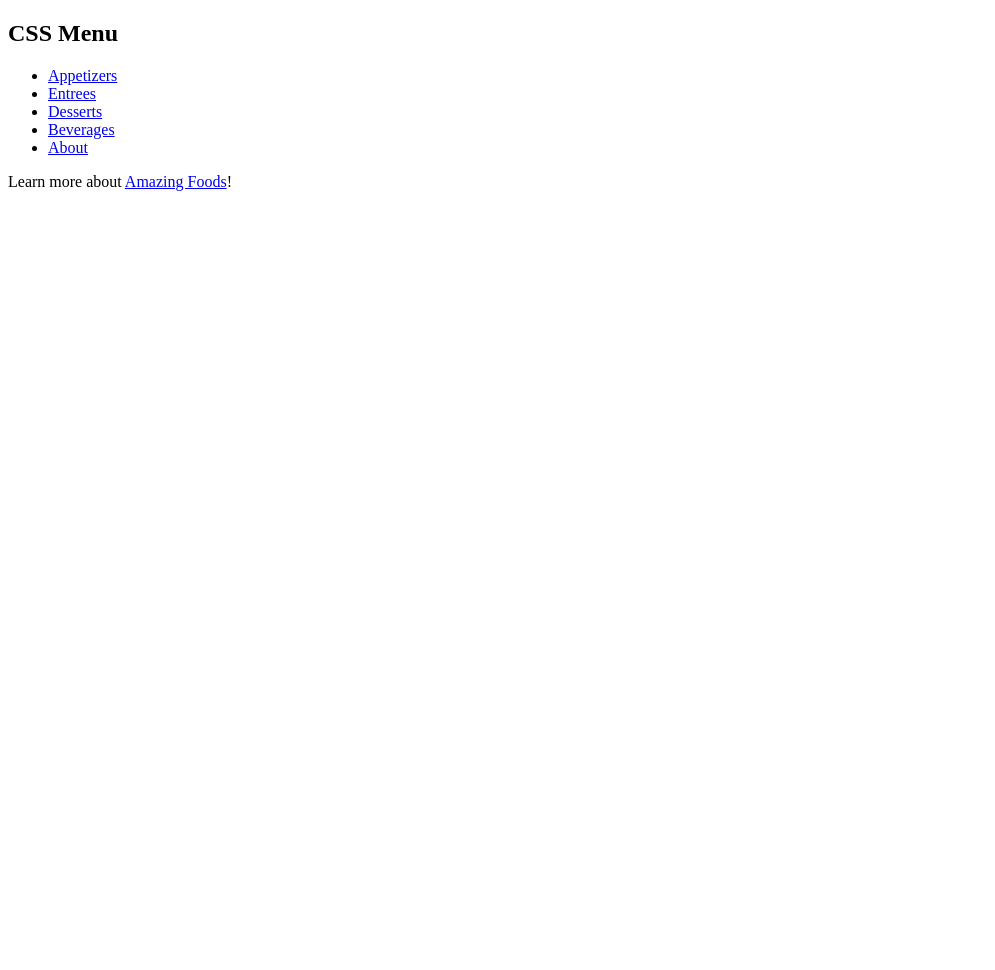
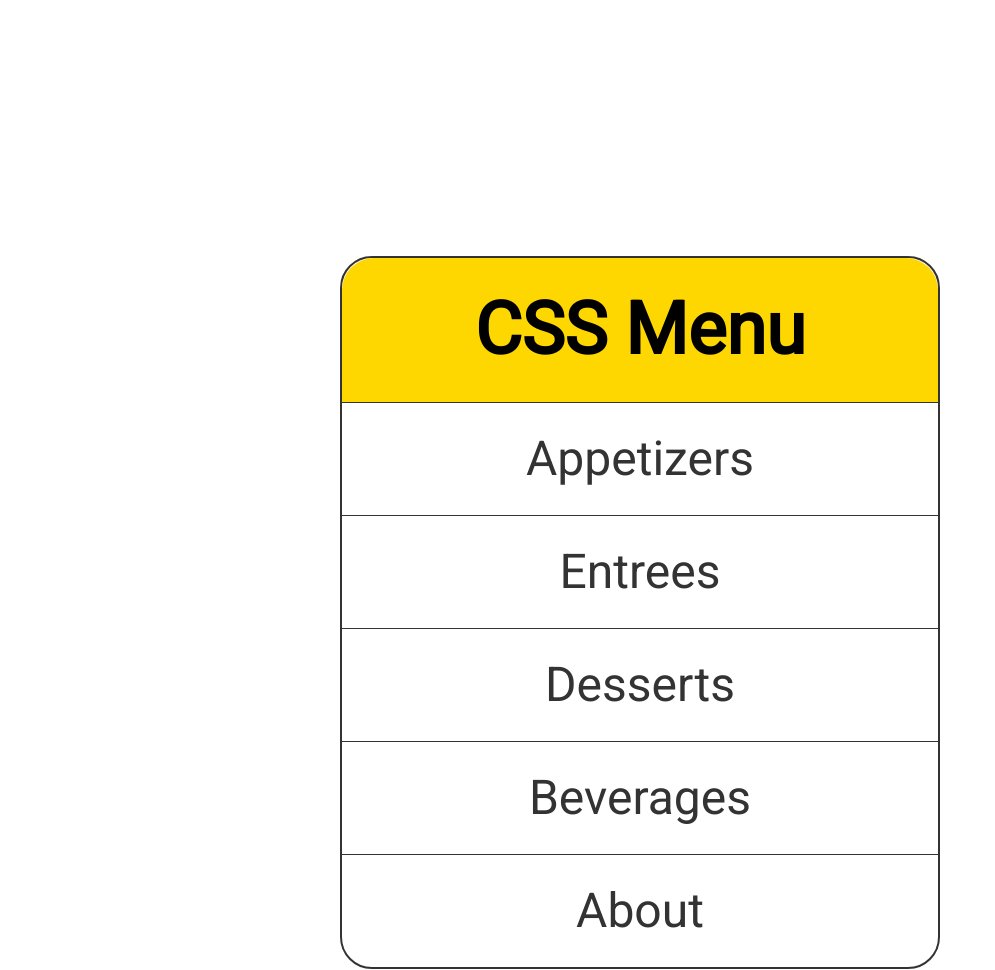
Before and after one commit to gitdagray/css_course, a plain HTML site: page 09_lesson_starter/index.html in a window 1280 px wide. Shown: the top 970 px of the page, without its empty margins (0-995 px from the left). Before the commit the page ends 800 px from the top, so only its background shows below. Drawn offline with Linux system fonts and the light colour scheme.

Commit message:
lesson 9

```diff
--- a/09_lesson_starter/css/style.css
+++ b/09_lesson_starter/css/style.css
@@ -1 +1,49 @@
 @import url("https://fonts.googleapis.com/css2?family=Roboto&display=swap");
+* {
+    padding: 0;
+    margin: 0;
+    box-sizing: border-box;
+}
+body {
+    font-family: "Roboto", sans-serif;
+    padding: 20%;
+    text-align: center;
+}
+nav {
+    max-width: 600px;
+    font-size: 2rem;
+    margin: 0 auto 1rem;
+    font-size: 3rem;
+    line-height: 7rem;
+    border: 2px solid #333;
+    border-radius: 2rem;
+}
+
+h2 {
+    padding: 1rem;
+    background-color: gold;
+    border-radius: 2rem 2rem 0 0;
+}
+
+li {
+    border-top: 1px solid #333;
+}
+
+ul {
+    list-style-type: none;
+}
+
+li a {
+    color: #333;
+    text-decoration: none;
+    display: block;
+}
+
+li a:hover, li a:focus {
+    color:white;
+    background-color: #333;
+}
+
+li:last-child a:hover {
+    border-radius: 0 0 2rem 2rem;
+}
```
